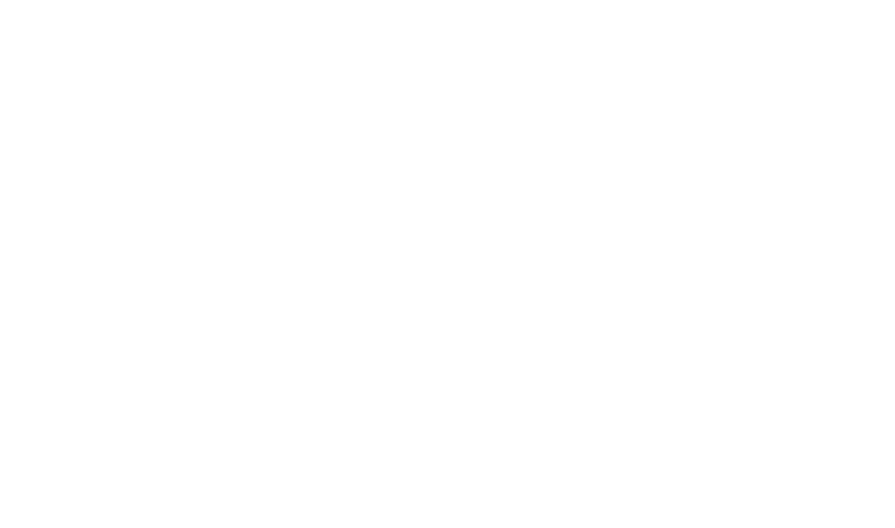
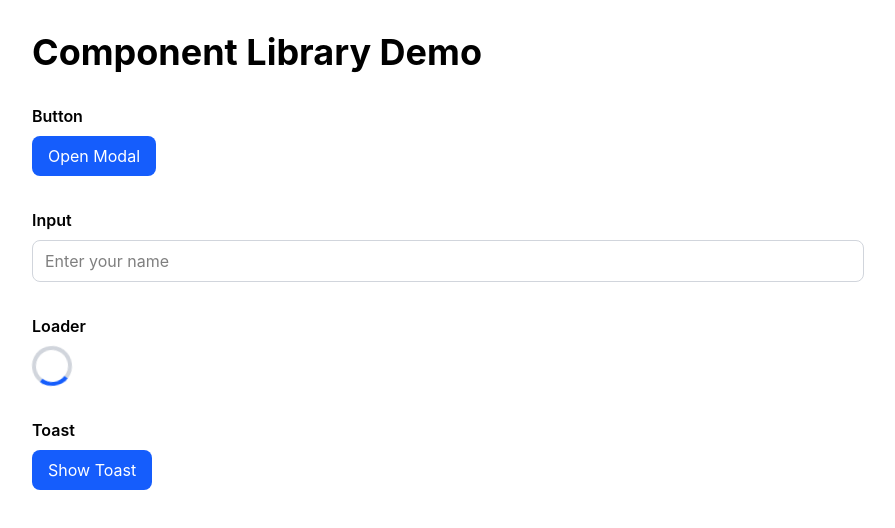
Before and after one commit to rahulsingh0008/Sejoura, a React (Vite) app in the folder frontend/: page /components-demo in a window 1280 px wide. Before the commit this address had no page. Shown: the top 528 px of the page, without its empty margins (192-1087 px from the left). Built offline with nearby package versions, Linux system fonts and the light colour scheme.

Commit message:
feat: add component showcase page

```diff
--- a/frontend/src/App.tsx
+++ b/frontend/src/App.tsx
@@ -4,15 +4,15 @@
 import About from "./pages/About";
 import Dashboard from "./pages/Dashboard";
 import Login from "./pages/Login";
-// import ComponentsDemo from "./pages/ComponentsDemo";
+import ComponentsDemo from "./pages/ComponentsDemo";
 
 function App() {
   return (
     <Routes>
-      {/* <Route
+      <Route
         path="/components-demo"
         element={<ComponentsDemo />}
-      /> */}
+      />
       <Route path="/" element={<Home />} />
       <Route path="/about" element={<About />} />
       <Route path="/dashboard" element={<Dashboard />} />
--- a/frontend/src/pages/ComponentsDemo.tsx
+++ b/frontend/src/pages/ComponentsDemo.tsx
@@ -1,70 +1,70 @@
-// import { useState } from "react";
+import { useState } from "react";
 
-// import {
-//   Button,
-//   Input,
-//   Modal,
-//   Toast,
-//   Loader,
-// } from "../components/ui";
+import {
+  Button,
+  Input,
+  Modal,
+  Toast,
+  Loader,
+} from "../components/ui";
 
-// function ComponentsDemo() {
-//   const [showModal, setShowModal] = useState(false);
-//   const [showToast, setShowToast] = useState(false);
+function ComponentsDemo() {
+  const [showModal, setShowModal] = useState(false);
+  const [showToast, setShowToast] = useState(false);
 
-//   return (
-//     <div className="max-w-4xl mx-auto p-8 space-y-8">
-//       <h1 className="text-4xl font-bold">
-//         Component Library Demo
-//       </h1>
+  return (
+    <div className="max-w-4xl mx-auto p-8 space-y-8">
+      <h1 className="text-4xl font-bold">
+        Component Library Demo
+      </h1>
 
-//       <div>
-//         <h2 className="font-semibold mb-2">Button</h2>
+      <div>
+        <h2 className="font-semibold mb-2">Button</h2>
 
-//         <Button
-//           text="Open Modal"
-//           onClick={() => setShowModal(true)}
-//         />
-//       </div>
+        <Button
+          text="Open Modal"
+          onClick={() => setShowModal(true)}
+        />
+      </div>
 
-//       <div>
-//         <h2 className="font-semibold mb-2">Input</h2>
+      <div>
+        <h2 className="font-semibold mb-2">Input</h2>
 
-//         <Input placeholder="Enter your name" />
-//       </div>
+        <Input placeholder="Enter your name" />
+      </div>
 
-//       <div>
-//         <h2 className="font-semibold mb-2">Loader</h2>
+      <div>
+        <h2 className="font-semibold mb-2">Loader</h2>
 
-//         <Loader />
-//       </div>
+        <Loader />
+      </div>
 
-//       <div>
-//         <h2 className="font-semibold mb-2">Toast</h2>
+      <div>
+        <h2 className="font-semibold mb-2">Toast</h2>
 
-//         <Button
-//           text="Show Toast"
-//           onClick={() => {
-//             setShowToast(true);
+        <Button
+          text="Show Toast"
+          onClick={() => {
+            setShowToast(true);
 
-//             setTimeout(() => {
-//               setShowToast(false);
-//             }, 3000);
-//           }}
-//         />
-//       </div>
+            setTimeout(() => {
+              setShowToast(false);
+            }, 3000);
+          }}
+        />
+      </div>
 
-//       <Modal
-//         isOpen={showModal}
-//         title="Reusable Modal"
-//         onClose={() => setShowModal(false)}
-//       />
+      <Modal
+        isOpen={showModal}
+        title="Reusable Modal"
+        onClose={() => setShowModal(false)}
+      />
 
-//       {showToast && (
-//         <Toast message="Component Library Working!" />
-//       )}
-//     </div>
-//   );
-// }
+      {showToast && (
+        <Toast message="Component Library Working!" />
+      )}
+    </div>
+  );
+}
 
-// export default ComponentsDemo;
+export default ComponentsDemo;
```
